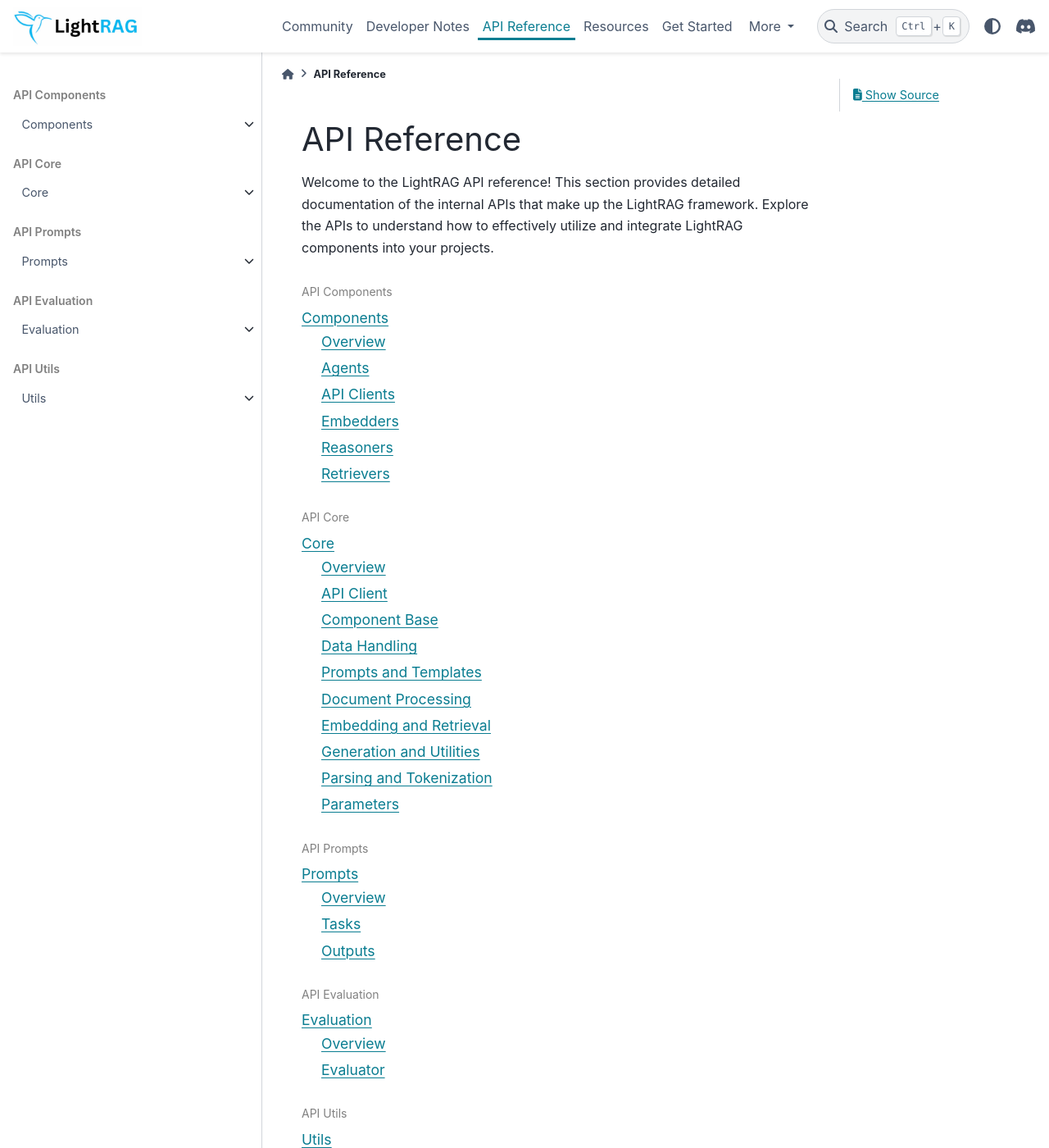
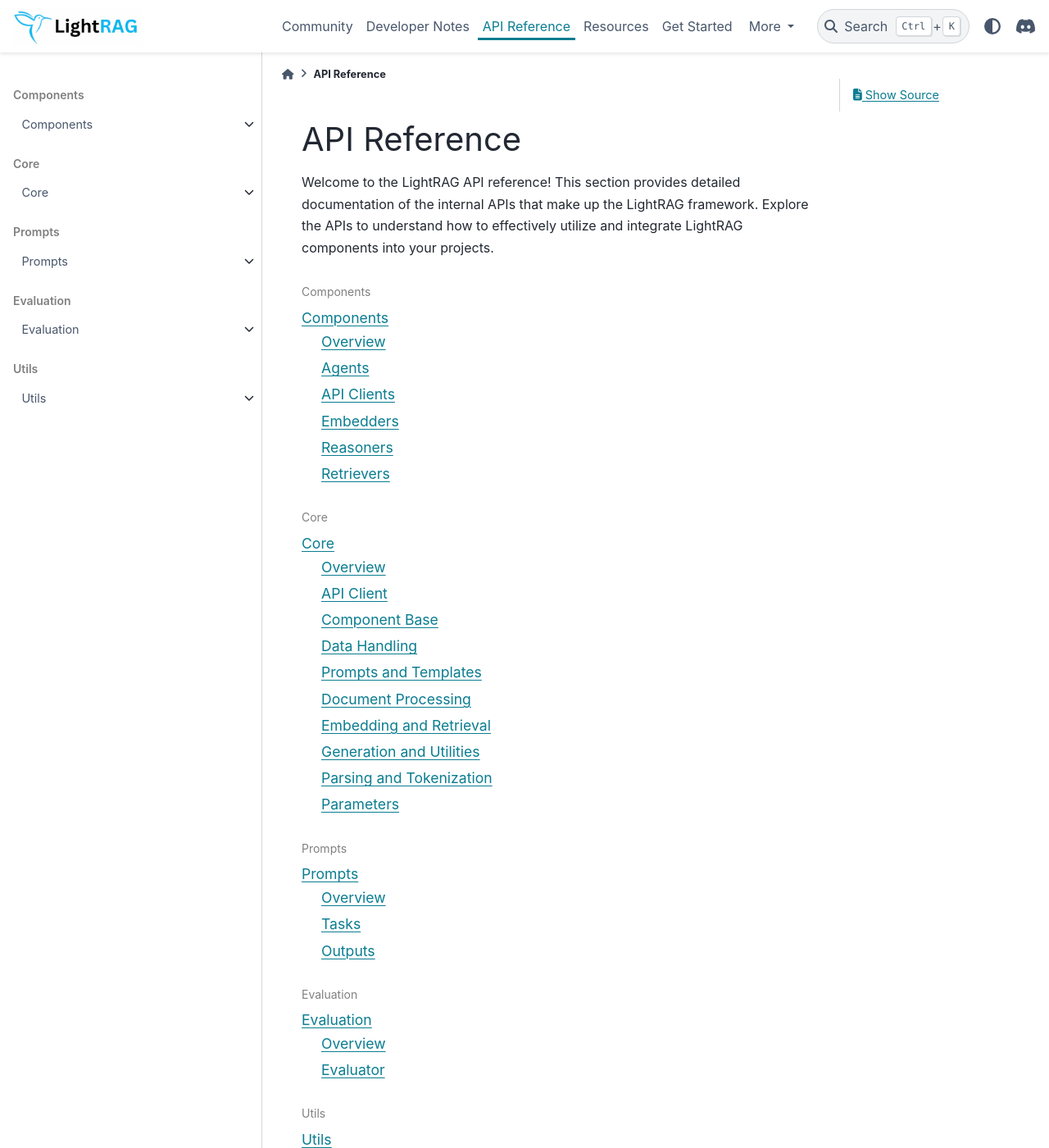
Before and after one commit to SylphAI-Inc/AdalFlow, a Sphinx documentation site: the page built from docs/source/apis/index.rst, in a window 1280 px wide and 1400 px high. Shown: the whole window at 82% size. Built offline with Sphinx 7.4.7 and the PyData theme 0.15.4, drawn with Linux system fonts in a browser that asks for light colours; pages that are not in the unit, such as notebooks, are missing from menus.

```diff
--- a/docs/source/apis/index.rst
+++ b/docs/source/apis/index.rst
@@ -6,30 +6,30 @@ Welcome to the LightRAG API reference! This section provides detailed documentat
 
 .. toctree::
    :maxdepth: 2
-   :caption: API Components
+   :caption: Components
 
    components/index
 
 .. toctree::
    :maxdepth: 2
-   :caption: API Core
+   :caption: Core
 
    core/index
 
 .. toctree::
    :maxdepth: 2
-   :caption: API Prompts
+   :caption: Prompts
 
    prompts/index
 
 .. toctree::
    :maxdepth: 2
-   :caption: API Evaluation
+   :caption: Evaluation
 
    eval/index
 
 .. toctree::
    :maxdepth: 2
-   :caption: API Utils
+   :caption: Utils
 
    utils/index
```
